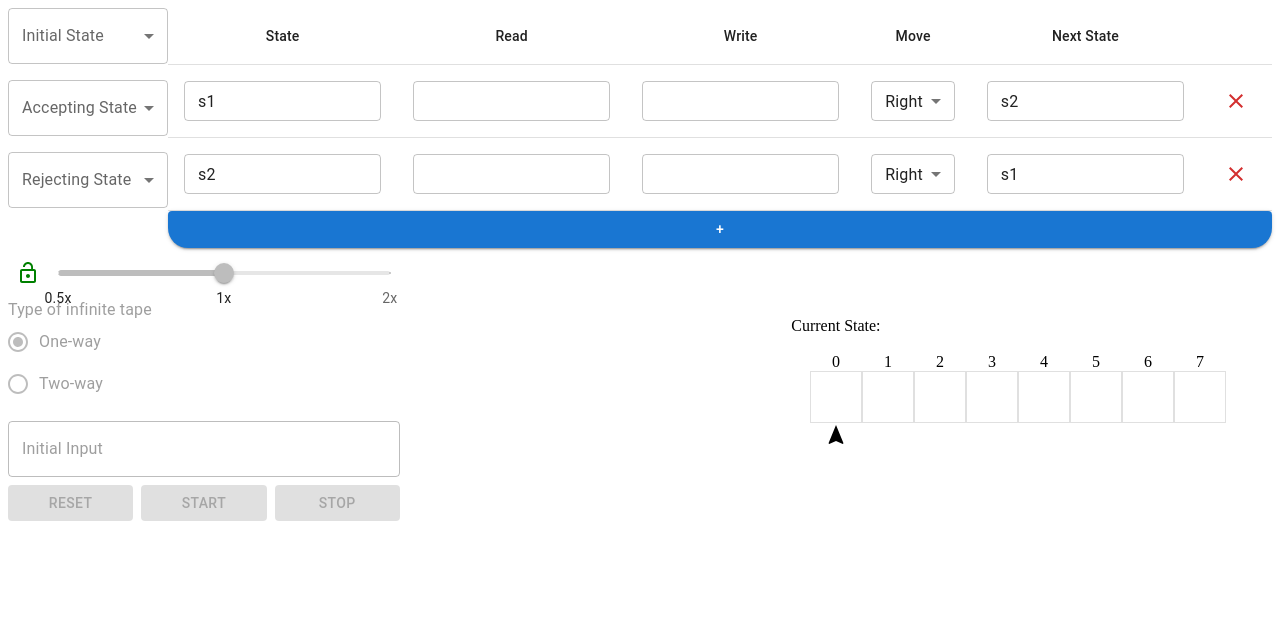
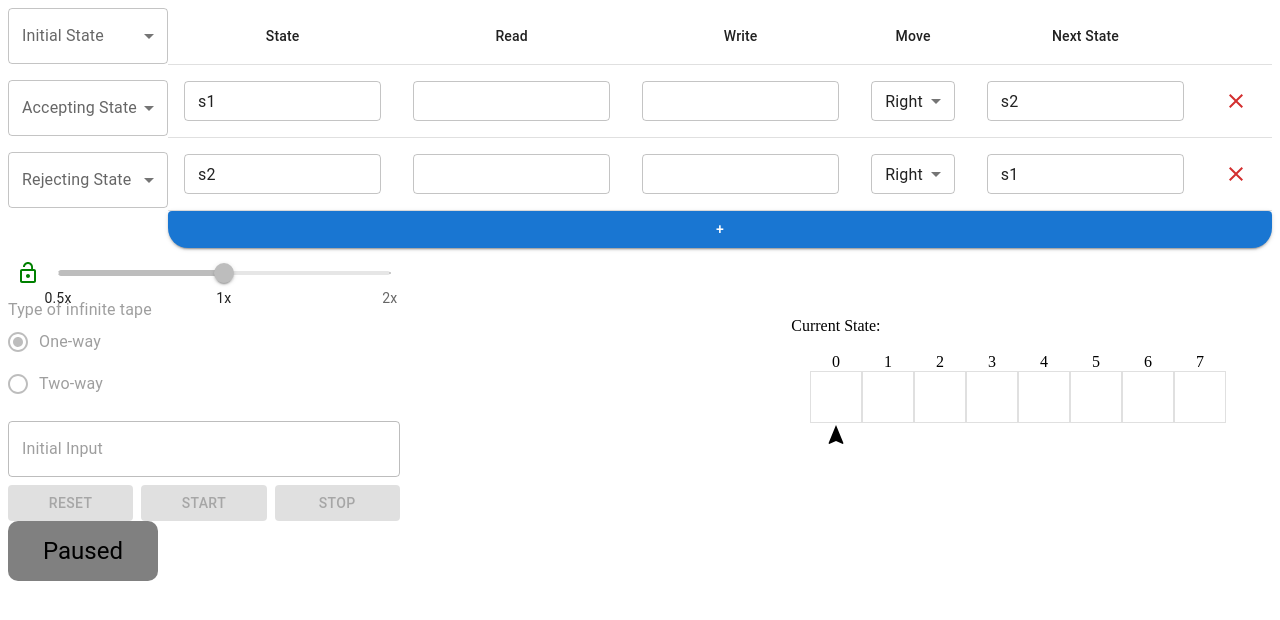
Before and after one commit to Kr1sh1/Turing-Machine-Simulator, a React (Vite) app: page /machines in a window 1280 px wide. Shown: the top 620 px of the page. Built offline with nearby package versions, Linux system fonts and the light colour scheme.

Commit message:
Add a Status component

```diff
--- /dev/null
+++ b/src/components/Status.jsx
@@ -0,0 +1,38 @@
+import { Box, Typography } from "@mui/material";
+import { SimulatorState, StateType } from "../Enums";
+
+export default function Status({ simulatorStatus, currentState, selections }) {
+  let color = "grey"
+  let subtext = null
+
+  if (simulatorStatus === SimulatorState.TERMINATED) {
+    switch (currentState) {
+      case selections[StateType.ACCEPT]:
+        color = "green"
+        subtext = "Input Accepted"
+        break;
+
+      case selections[StateType.HALT]:
+        color = "blue"
+        break;
+
+      default:
+        color = "red"
+        subtext = "Input Rejected"
+        break;
+    }
+  }
+
+  return (
+    <Box className={simulatorStatus} sx={{ display: "flex", flexDirection: "column", borderRadius: "10px", height: "60px", width: "150px", backgroundColor: color, justifyContent: "center", textAlign: "center" }}>
+      <Typography variant="h5">
+        {simulatorStatus}
+      </Typography>
+      {subtext &&
+        <Typography variant="caption">
+          {subtext}
+        </Typography>
+      }
+    </Box>
+  )
+}
--- a/src/pages/Machines.jsx
+++ b/src/pages/Machines.jsx
@@ -7,6 +7,7 @@ import TransitionTable from "../components/TransitionTable";
 import Tape from "../components/Tape";
 import { useImmer } from "use-immer";
 import { SimulatorState, StateType } from "../Enums";
+import Status from "../components/Status";
 
 export default function Machines() {
   const [initialValue, setInitialValue] = useState("");
@@ -164,6 +165,7 @@ export default function Machines() {
       <Tape
         configuration={turingMachine.getConfiguration()} />
     </Box>
+    <Status simulatorStatus={simulatorStatus} currentState={turingMachine.state} selections={selections} />
     </>
   )
 }
```
